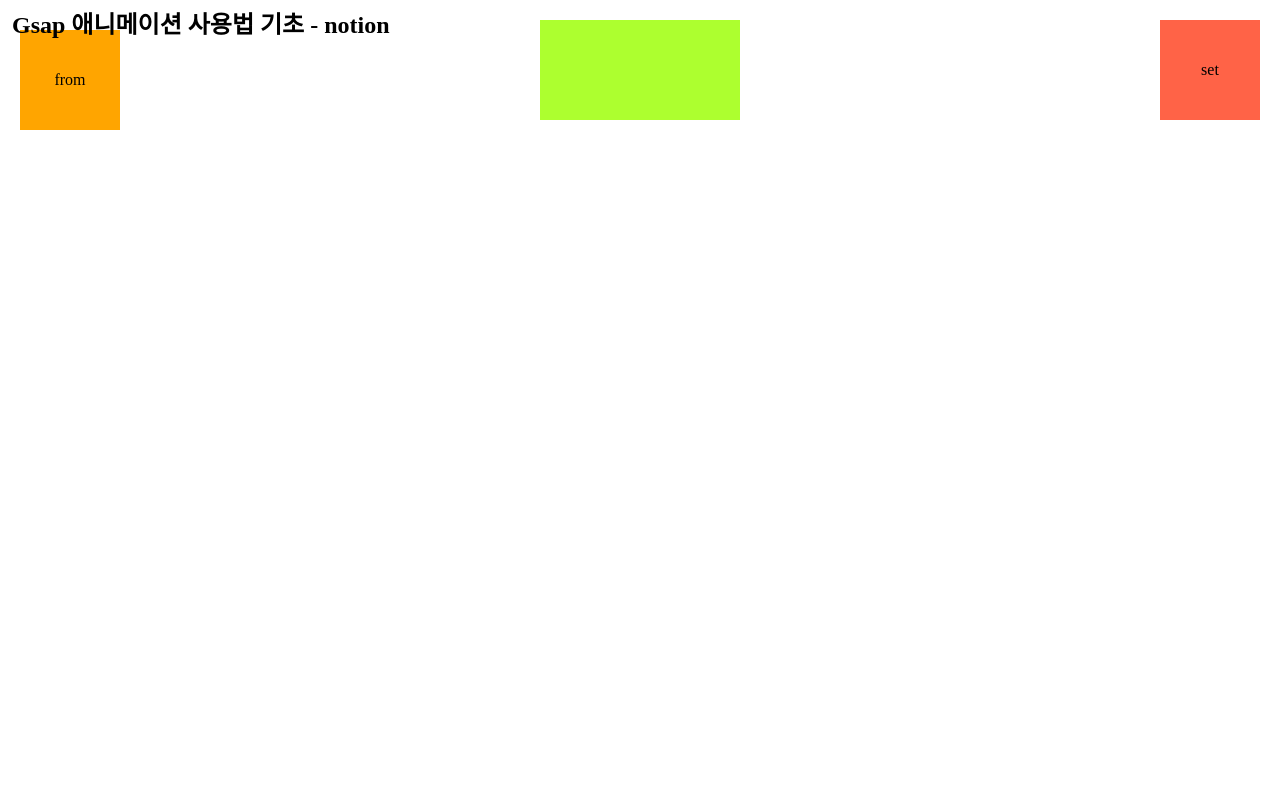
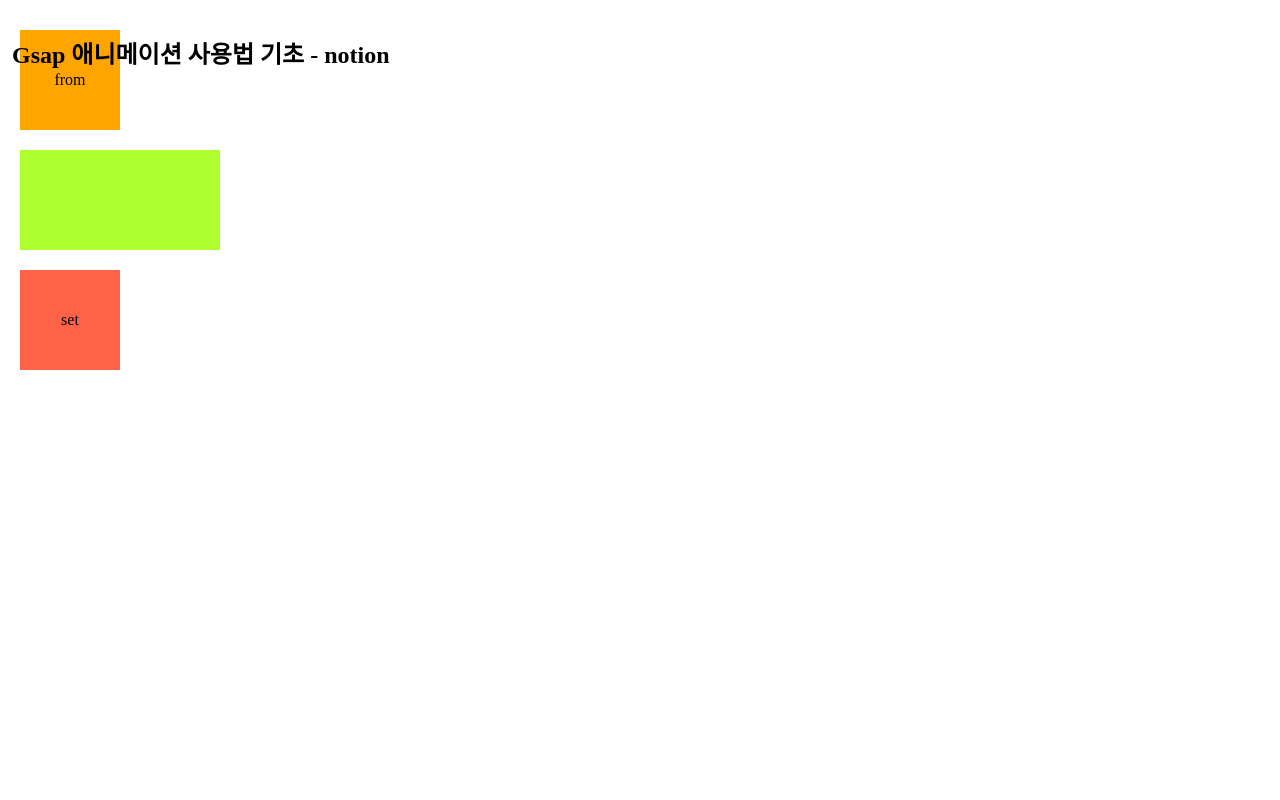
Before and after one commit to HyegyeongKim/gsap_test, a plain HTML site: page index.html in a window 1280 px wide. Shown: the top 800 px of the page. Drawn offline with nearby package versions, Linux system fonts and the light colour scheme.

Commit message:
sec1 배치변경

```diff
--- a/css/style.css
+++ b/css/style.css
@@ -4,10 +4,6 @@
 .sec{
     width: 100vw;
     height: 100vh;
-}
-.sec1{
-    display: flex;
-    justify-content: space-between
 }
 
 .title{
```
